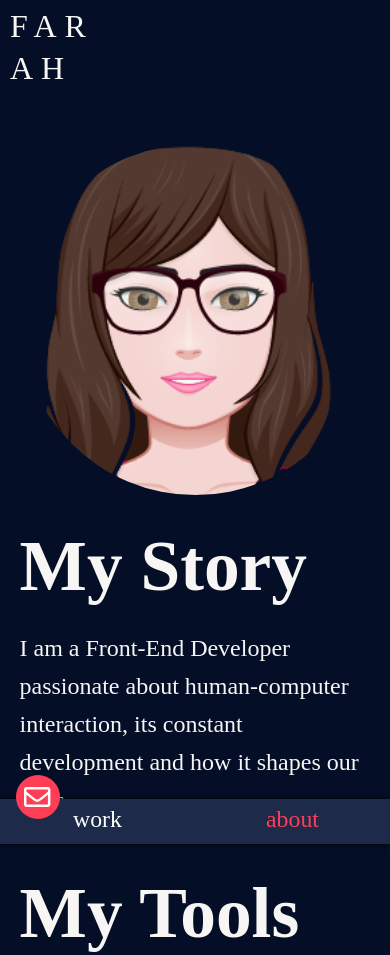
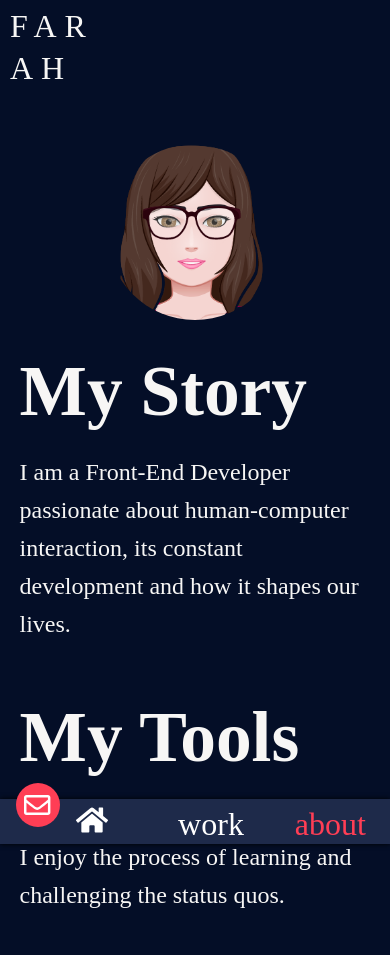
Before and after one commit to FarahMint/gatsby-perso-profile, a Gatsby site: page /about in a window 390 px wide. Shown: the top 955 px of the page. Built offline with nearby package versions, Linux system fonts and the light colour scheme; Gatsby itself is replaced by a stand-in of ours.

Commit message:
nav mobile css

```diff
--- a/gatsby-config.js
+++ b/gatsby-config.js
@@ -5,6 +5,10 @@ module.exports = {
     author: `FarahMint`,
 
         menuLinks:[
+          {
+            name:'home',
+            link:'/',
+         },
           {
             name:'work',
             link:'/work'
--- a/src/components/Navbar.js
+++ b/src/components/Navbar.js
@@ -2,9 +2,10 @@ import React from 'react';
 // import {Link} from "gatsby";
 // import TransitionLink from "gatsby-plugin-transition-link"
 import AniLink from "gatsby-plugin-transition-link/AniLink"
+import {FaHome} from "react-icons/fa"
 
-
-const Navbar = ({ siteTitle, menuLinks }) => (
+const Navbar = ({ siteTitle, menuLinks }) =>{
+  return(
  <>
       <nav className="main-nav">
         <ul style={{ display: "flex", flex: 1 }}>
@@ -17,7 +18,8 @@ const Navbar = ({ siteTitle, menuLinks }) => (
                 to={item.link} hex="#FF3E55"
                 activeClassName="active"
                 >
-               {item.name}
+
+               {item.name === "home" ?<FaHome /> : item.name}
               </AniLink>
               {/* <Link
               activeClassName="active"
@@ -30,5 +32,5 @@ const Navbar = ({ siteTitle, menuLinks }) => (
 
         </>
   )
-
+}
   export default Navbar;
--- a/src/components/layout.css
+++ b/src/components/layout.css
@@ -659,6 +659,17 @@ nav.main-nav ul{
   margin-left:  auto;
 }
 
+nav.main-nav ul > li:first-of-type{
+  display: none;
+}
+nav.main-nav ul > li{
+  font-size: 2rem;
+  text-align: center;
+  color: rgb(255, 255, 255);
+  padding: 5px 0px;
+  text-decoration: none;
+}
+
 
 nav.main-nav ul li a{
   transition: color 200ms ease-out;
@@ -672,7 +683,7 @@ color:#FF3E55;
 
 
 
-@media (max-width: 600px)
+@media (max-width: 750px)
 {
   nav.main-nav {
   display:flex;
@@ -691,16 +702,17 @@ color:#FF3E55;
     margin:0;
   }
 
+  nav.main-nav ul > li:first-of-type{
+    display: block;
+  }
+  nav.main-nav ul > li:first-of-type{
+   margin-left: 2rem;
+  }
+
   nav.main-nav ul > li{
-
-    font-size: calc(100% + 2vw);
-    text-align: center;
-    color: rgb(255, 255, 255);
     position: relative;
     min-width: 40px;
     flex: 1 1 0%;
-    padding: 5px 0px;
-    text-decoration: none;
   }
 }
 
@@ -724,10 +736,11 @@ color:#FF3E55;
   width: 44px;
   height: 44px;
   z-index: 99999;
-  bottom: 3%;
+  bottom: 2%;
   left: 4vw;
   text-align: center;
   position:fixed;
+
 }
 .nav-link.mail-link a {
   transition: background-color 300ms ease-out;
@@ -850,7 +863,7 @@ color: #FF5252;
 .bio div.avatar{
   border-radius: 50%;
   display: flex;
-  width:100%;
+  width:50%;
   margin: 0 auto;
   order: -1;
 }
@@ -1085,6 +1098,10 @@ button.goRight svg{
 
 
 @media (min-width: 750px){
+  .wrapper> div:first-of-type{
+    display:none;
+  }
+
   .cards-slider:hover div.slide{
     transform: translateX(-25%)!important;
   }
```
